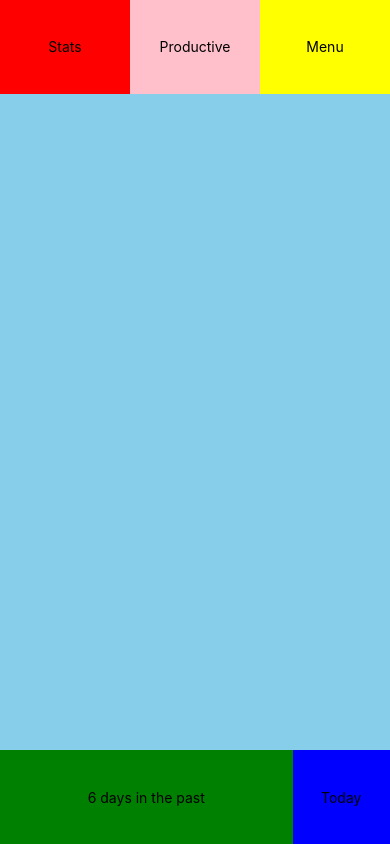
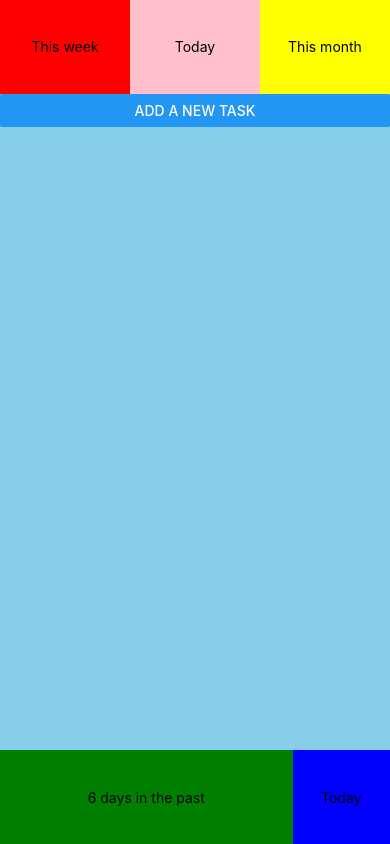
Before and after one commit to vaiftimie/ReactNativeApp, a React Native app: screen / in a window 390 px wide. Built offline with nearby package versions, Linux system fonts and the light colour scheme.

Commit message:
Added the ability to add a new task

```diff
--- a/components/Content/Content.js
+++ b/components/Content/Content.js
@@ -1,10 +1,47 @@
 import React, { Component } from 'react';
-import { View } from 'react-native';
+import { View, Button } from 'react-native';
+import Task from '../Task/Task';
 
 export default class Content extends Component {
+    constructor(props) {
+        super(props);
+
+        this.state = {
+            tasks: 0
+        };
+    }
+
+    incrementTasks() {
+        this.setState(previousState => (
+            { tasks: previousState.tasks + 1 }
+        ))
+    }
+
+    decrementTasks() {
+        if (this.state.tasks > 1)
+            this.setState(previousState => (
+                { tasks: previousState.tasks - 1 }
+            ))
+    }
+
     render() {
+        let tasksRender = [];
+
+        for (let i = 0; i < this.state.tasks; i++) {
+            tasksRender.push(<Task key={i}>
+            </Task>);
+        }
+
         return (
-            <View style={{flex: 7, backgroundColor: 'skyblue'}} />
+            <View style={{ flex: 7, backgroundColor: 'skyblue', flexDirection: 'column', }}>
+                <Button
+                    onPress={() => {
+                        this.incrementTasks();
+                    }}
+                    title="Add a new task"
+                />
+                {tasksRender}
+            </View>
         );
     }
 }
--- a/components/Header/Header.js
+++ b/components/Header/Header.js
@@ -6,15 +6,15 @@ export default class Header extends Component {
         return (
             <View style={{ flex: 1, backgroundColor: 'powderblue', flexDirection: 'row' }}>
                 <View style={{ flex: 1, backgroundColor: 'red', justifyContent: 'center' }}>
-                    <Text style={{ textAlign: 'center', textAlignVertical: 'center' }}>Stats</Text>
+                    <Text style={{ textAlign: 'center', textAlignVertical: 'center' }}>This week</Text>
                 </View>
 
                 <View style={{ flex: 1, backgroundColor: 'pink', justifyContent: 'center' }}>
-                    <Text style={{ textAlign: 'center', textAlignVertical: 'center' }}>Productive</Text>
+                    <Text style={{ textAlign: 'center', textAlignVertical: 'center' }}>Today</Text>
                 </View>
 
                 <View style={{ flex: 1, backgroundColor: 'yellow', justifyContent: 'center' }}>
-                    <Text style={{ textAlign: 'center', textAlignVertical: 'center' }}>Menu</Text>
+                    <Text style={{ textAlign: 'center', textAlignVertical: 'center' }}>This month</Text>
                 </View>
             </View>
         );
--- /dev/null
+++ b/components/Task/Task.js
@@ -0,0 +1,11 @@
+import React, { Component } from 'react';
+import { View, Text } from 'react-native';
+
+export default class Task extends Component {
+    render() {
+        return (
+            <View style={{ backgroundColor: 'olive', height: 50, margin: 15, flexDirection: 'row' }}>
+            </View>
+        );
+    }
+}
```
